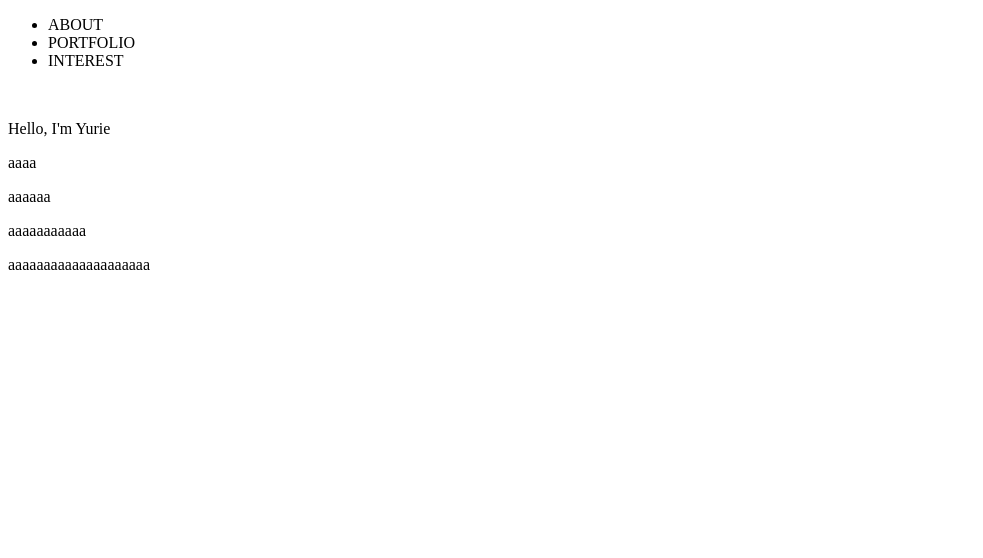
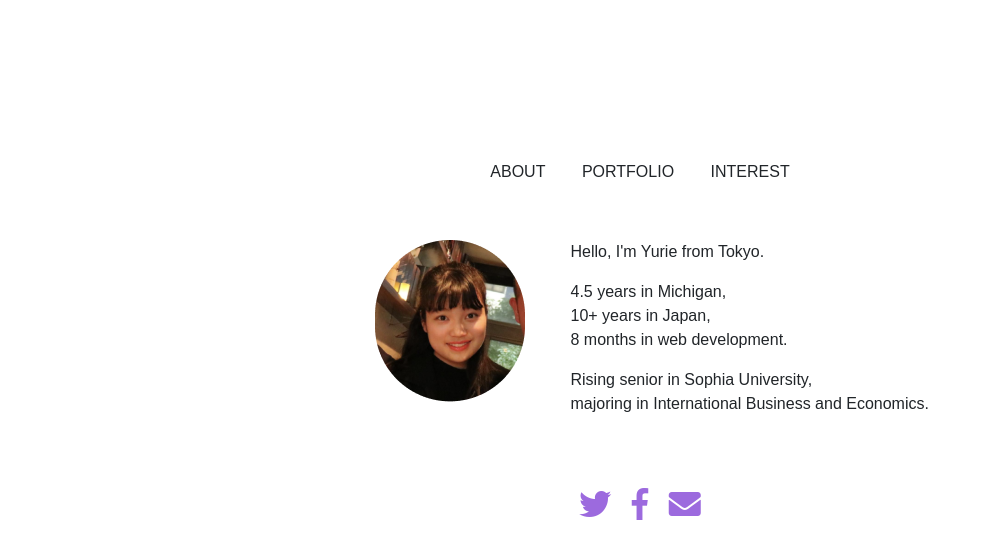
Before and after one commit to yuriechan/portfolio-website, a plain HTML site: page index.html in a window 1280 px wide. Shown: the whole page, without its empty margins (0-983 px from the left). Drawn offline with nearby package versions, Linux system fonts and the light colour scheme.

Commit message:
design front-page

```diff
--- /dev/null
+++ b/css/main.css
@@ -0,0 +1,20 @@
+body {
+  font-family: unset;
+}
+
+header {
+  margin-top: 10em;
+}
+
+ul {
+    list-style: none;
+    padding: 0;
+}
+
+li {
+    display: inline;
+}
+
+i {
+  color: #9C6ADE;
+}
--- a/index.html
+++ b/index.html
@@ -2,38 +2,49 @@
 <html lang="en" dir="ltr">
   <head>
     <meta charset="utf-8">
+    <!-- jQuery 3.3.1 -->
+    <script src="https://code.jquery.com/jquery-3.3.1.slim.min.js" integrity="sha384-q8i/X+965DzO0rT7abK41JStQIAqVgRVzpbzo5smXKp4YfRvH+8abtTE1Pi6jizo" crossorigin="anonymous"></script>
+    <script src="https://cdnjs.cloudflare.com/ajax/libs/popper.js/1.14.6/umd/popper.min.js" integrity="sha384-wHAiFfRlMFy6i5SRaxvfOCifBUQy1xHdJ/yoi7FRNXMRBu5WHdZYu1hA6ZOblgut" crossorigin="anonymous"></script>
+    <!-- Bootstrap Css 4.2.1 -->
+    <link rel="stylesheet" href="https://stackpath.bootstrapcdn.com/bootstrap/4.2.1/css/bootstrap.min.css" integrity="sha384-GJzZqFGwb1QTTN6wy59ffF1BuGJpLSa9DkKMp0DgiMDm4iYMj70gZWKYbI706tWS" crossorigin="anonymous">
+    <script src="https://stackpath.bootstrapcdn.com/bootstrap/4.2.1/js/bootstrap.min.js" integrity="sha384-B0UglyR+jN6CkvvICOB2joaf5I4l3gm9GU6Hc1og6Ls7i6U/mkkaduKaBhlAXv9k" crossorigin="anonymous"></script>
+
+    <!-- Awesome Font 5.6.3 -->
+    <link rel="stylesheet" href="https://use.fontawesome.com/releases/v5.6.3/css/all.css" integrity="sha384-UHRtZLI+pbxtHCWp1t77Bi1L4ZtiqrqD80Kn4Z8NTSRyMA2Fd33n5dQ8lWUE00s/" crossorigin="anonymous">
+    <!-- main css  -->
+    <link rel="stylesheet" href="css/main.css">
     <title>About Me</title>
   </head>
   <body>
     <header>
-      <ul>
-        <li>ABOUT</li>
-        <li>PORTFOLIO</li>
-        <li>INTEREST</li>
+      <ul class="text-center">
+        <li class="mx-3">ABOUT</li>
+        <li class="mx-3">PORTFOLIO</li>
+        <li class="mx-3">INTEREST</li>
       </ul>
     </header>
+
     <div class="container">
-      <div class="container-fluid">
-        <div class="row">
-          <div class="col">
-            <img src="" alt="">
+      <div class="container-fluid mt-5">
+        <div class="row justify-content-center">
+          <div class="col-4 m-2 text-right">
+            <img src="image/Profile-Picture.png" alt="">
           </div>
-          <div class="col">
-            <p>Hello, I'm Yurie</p>
-            <p>aaaa</p>
-            <p>aaaaaa</p>
-            <p>aaaaaaaaaaa</p>
-            <p>aaaaaaaaaaaaaaaaaaaa</p>
+          <div class="col-6 m-2 text-left">
+            <p>Hello, I'm Yurie from Tokyo.</p>
+            <p>4.5 years in Michigan,<br>10+ years in Japan,<br> 8 months in web development.</p>
+            <p>Rising senior in Sophia University,<br> majoring in International Business and Economics.</p>
           </div>
         </div>
       </div>
     </div>
 
-    <div class="container">
-      <a href="#"></a>
-      <a href="#"></a>
-      <a href="#"></a>
-      <a href="#"></a>
+    <div class="container text-center mt-5">
+      <nav>
+        <a href="#"><i class="fab fa-twitter fa-2x mx-2"></i></a>
+        <a href="#"><i class="fab fa-facebook-f fa-2x mx-2"></i></a>
+        <a href="#"><i class="fas fa-envelope fa-2x mx-2"></i></a>
+      </nav>
     </div>
   </body>
 </html>
```
Also changed, not shown: css/portfolio.css (added), image/Profile-Picture.png (added), portfolio.html (added).
